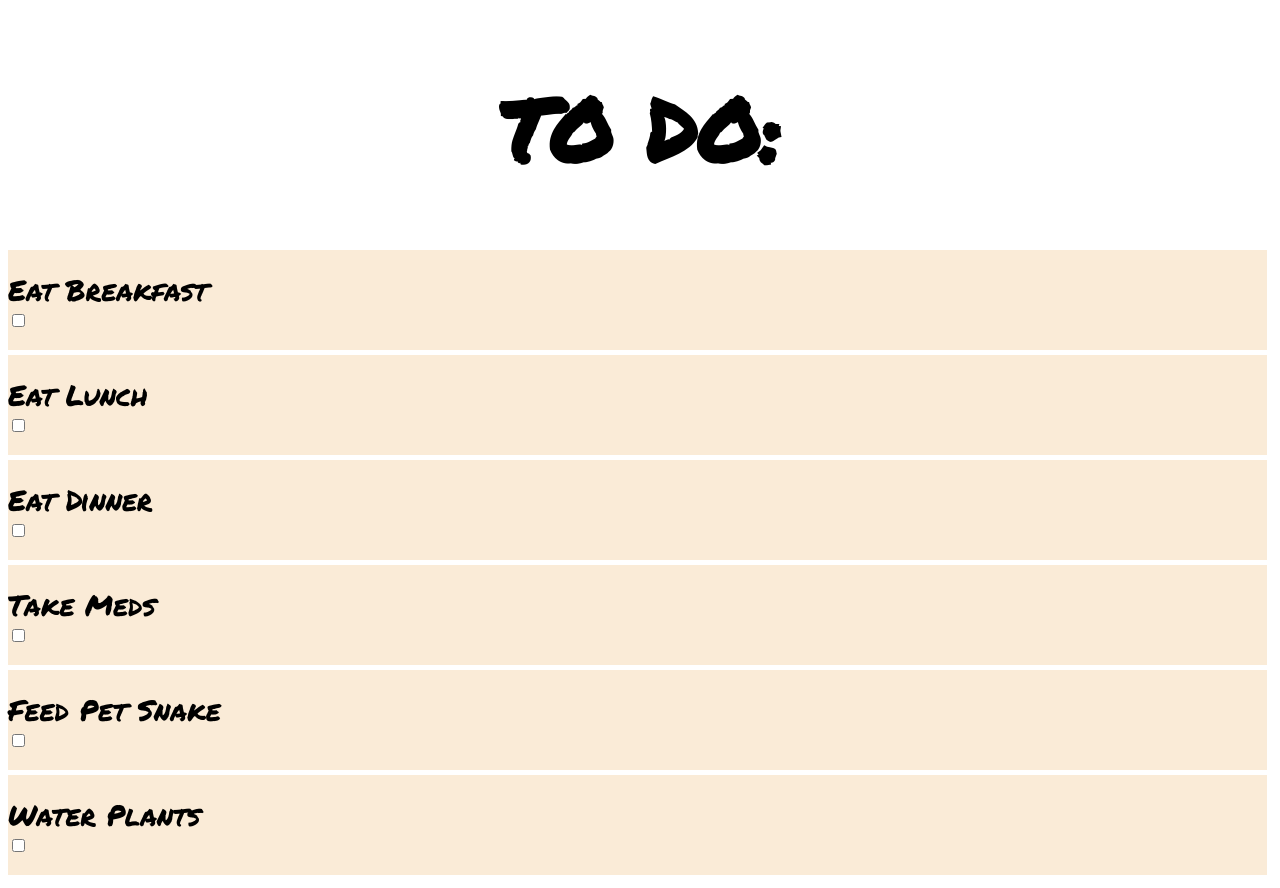
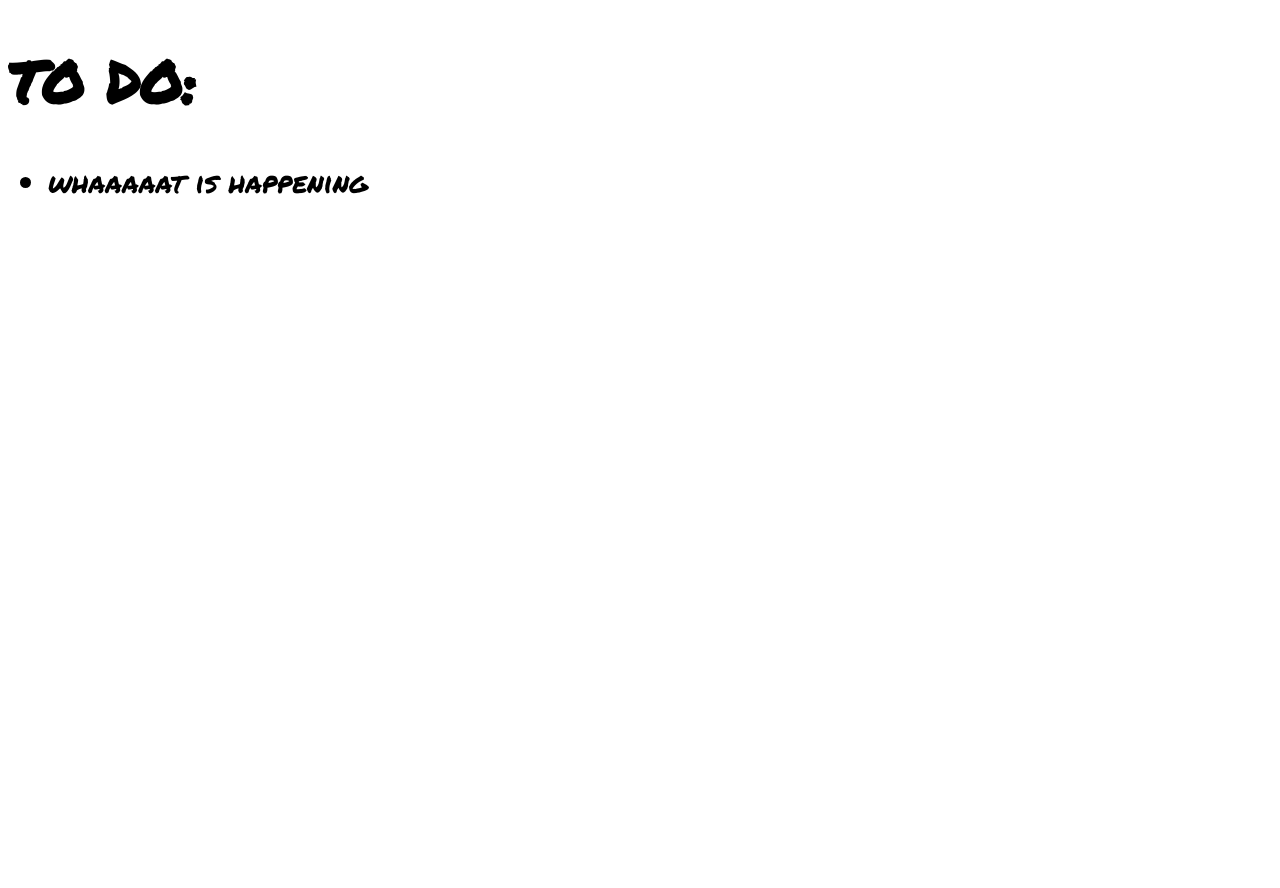
Before and after one commit to noah-puckett/to-do, a plain HTML site: page index.html in a window 1280 px wide. After the commit the page ends 800 px from the top, so only its background shows below. Drawn offline with Linux system fonts and the light colour scheme.

Commit message:
catching my breath during morning demo

```diff
--- a/index.html
+++ b/index.html
@@ -4,15 +4,11 @@
     <meta charset="UTF-8">
     <meta name="viewport" content="width=device-width, initial-scale=1.0">
     <meta http-equiv="X-UA-Compatible" content="ie=edge">
-    <link rel="stylesheet" href="./src/index.css">
-    <link rel="stylesheet" href="./src/todo.css">
-    <title>TODO: The App</title>
+    <link rel="stylesheet" href="/src/index.css">
+    <title>Day 2 Index</title>
 </head>
 <body>
-    <header id="header"></header>
-    <main>
-        <section id="tasks"></section>
-    </main>
+    <div id="app"></div>
+    <script type="module" src="./index.js"></script>
 </body>
-<script type="module" src="./src/index.js"></script>
 </html>
--- /dev/null
+++ b/index.js
@@ -0,0 +1,7 @@
+import App from './src/components/App.js';
+
+const app = new App();
+const appDOM = app.render();
+
+const root = document.getElementById('app');
+root.appendChild(appDOM);
--- /dev/null
+++ b/src/components/App.js
@@ -0,0 +1,40 @@
+import htmlToDOM from '../html-to-DOM.js';
+import Header from '../components/Header.js';
+
+//classes don't use commas!!!
+class App {
+
+    render() {
+        const dom = this.renderDOM();
+        //get the header's DOM
+        const header = new Header();
+        const headerDOM = header.render();
+
+        const main = dom.querySelector('main');
+        dom.insertBefore(headerDOM, main);
+
+        return dom;
+    }
+
+    renderDOM() {
+        const html = this.renderTemplate();
+        const dom = htmlToDOM(html);
+        //remember the dom for later
+        //for replacing or removing elements?
+        this.rootElement = dom;
+        return dom;
+    }
+
+    renderTemplate() {
+        return /*html*/ `
+        <div>
+            <main>
+                <ul id="todo-list">
+                    <li>whaaaaat is happening</li>
+                </ul>
+            </main>
+        </div>
+        `;
+    }
+}
+export default App;
--- /dev/null
+++ b/src/components/Header.js
@@ -0,0 +1,26 @@
+import htmlToDOM from '../html-to-DOM.js';
+
+class App {
+
+    render() {
+        return this.renderDOM();
+    }
+
+    renderDOM() {
+        const html = this.renderTemplate();
+        const dom = htmlToDOM(html);
+        //remember the dom for later
+        //for replacing or removing elements?
+        this.rootElement = dom;
+        return dom;
+    }
+
+    renderTemplate() {
+        return /*html*/ `
+            <h1>
+                TO DO:
+            </h1>
+        `;
+    }
+}
+export default App;
--- a/src/index.js
+++ b/src/old-index.js
@@ -1,3 +1,6 @@
+//do I need this here??? is this only for the new index? TODO: what the heck
+//import App from '../src/components/App.js';
+
 //get people data, import functions
 import todoData from '../data/todo-data.js';
 import template from '../src/template.js';
```
Also changed, not shown: classes.js (added, +28 -0 lines), old-index.html (added, +18 -0 lines).
